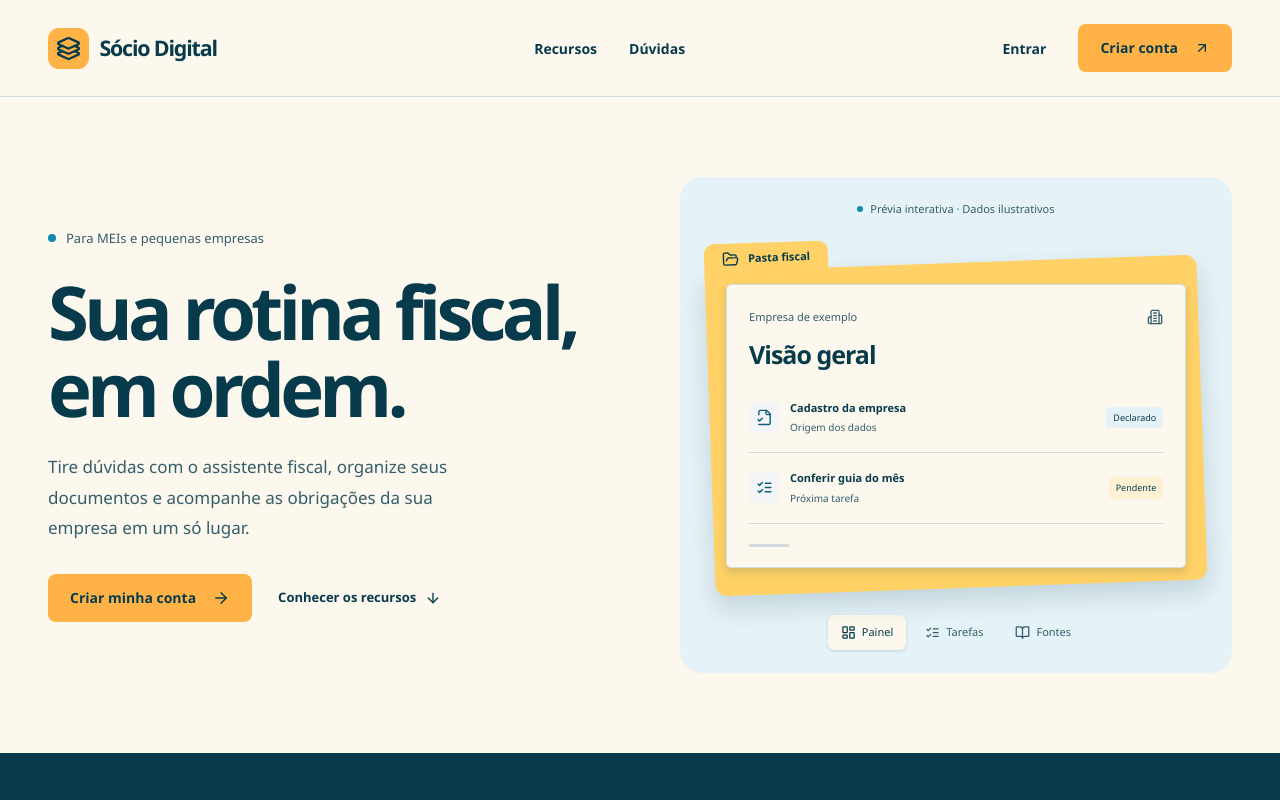
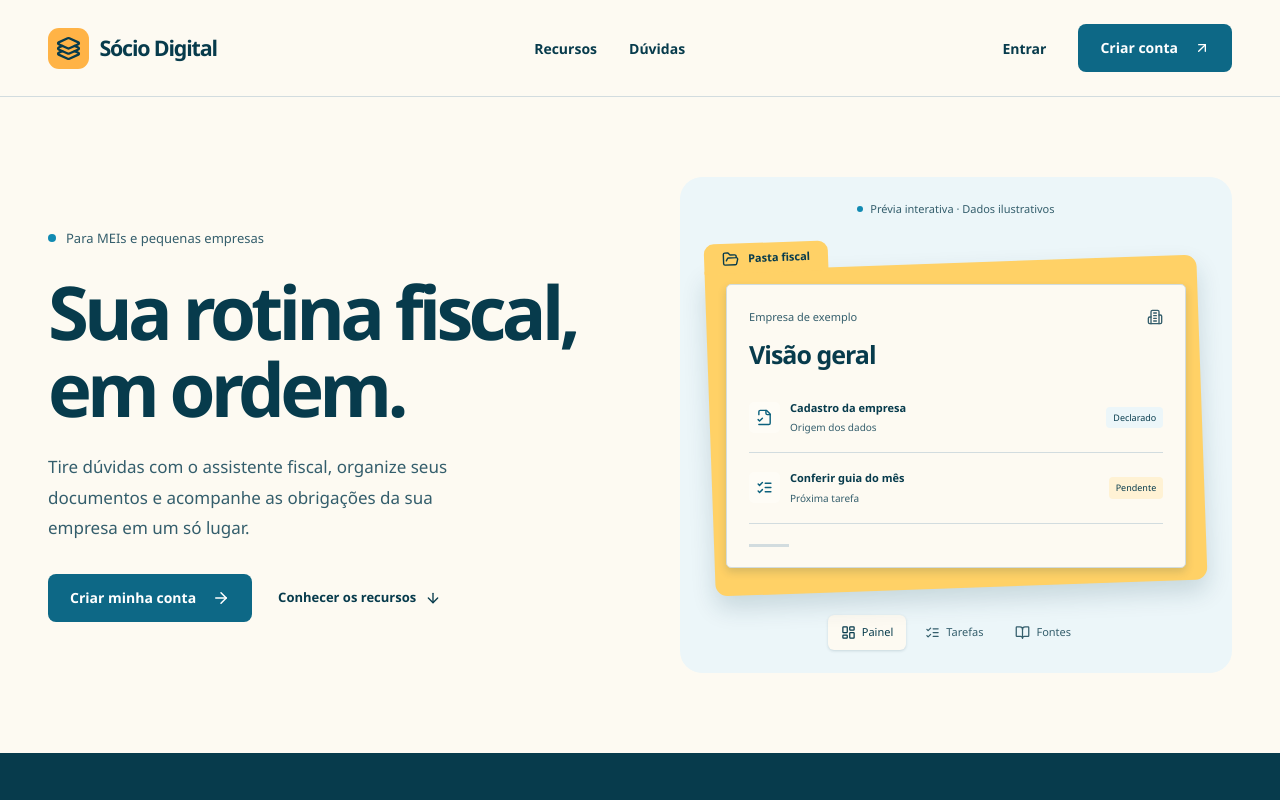
Before and after one commit to ingrdsoares/RES-IA-Challenge-2, a React (Vite) app in the folder frontend/: page / in a window 1280 px wide. Shown: the top 800 px of the page. Built offline with nearby package versions, Linux system fonts and the light colour scheme; no server answers.

Commit message:
feat(frontend): adiciona a variação Azul e Areia

```diff
--- a/frontend/index.html
+++ b/frontend/index.html
@@ -1,5 +1,5 @@
 <!doctype html>
-<html lang="pt-BR">
+<html lang="pt-BR" data-theme="azul-areia">
   <head>
     <meta charset="utf-8"/>
     <meta name="viewport" content="width=device-width,initial-scale=1,interactive-widget=resizes-content"/>
--- a/frontend/src/tokens.css
+++ b/frontend/src/tokens.css
@@ -37,3 +37,18 @@
   --citation-bg: var(--surface-info);
   --citation-mark: var(--surface-highlight);
 }
+
+/* Variação Azul e Areia */
+:root[data-theme='azul-areia'] {
+  --surface-page: color-mix(in srgb, var(--palette-cream) 73%, white);
+  --surface-muted: color-mix(in srgb, var(--palette-cream) 50%, white);
+  --surface-info: color-mix(in srgb, var(--palette-blue) 8%, white);
+  --surface-info-hover: color-mix(in srgb, var(--palette-blue) 15%, white);
+  --surface-highlight: color-mix(in srgb, var(--palette-honey) 48%, white);
+  --button-bg: color-mix(in srgb, var(--palette-blue) 57%, var(--palette-navy));
+  --button-hover: color-mix(in srgb, var(--palette-blue) 29%, var(--palette-navy));
+  --button-ink: var(--surface-card);
+  --nav-active: var(--surface-highlight);
+  --radius-control: .75rem;
+  --radius-panel: 1.125rem;
+}
```
Also changed, not shown: 1 other file (tests, documents, lock files or other folders).
